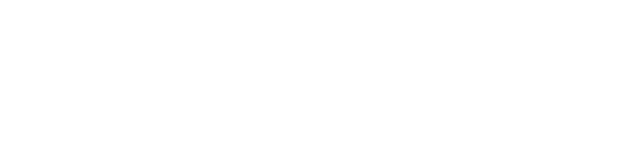
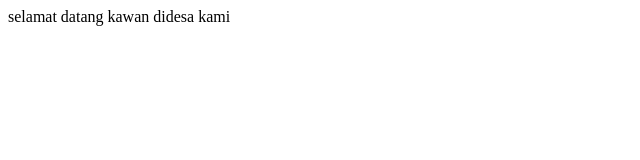
Before and after one commit to MrZodoxVpython/programming, a plain HTML site: page index.html in a window 1280 px wide. Shown: the whole page, without its empty margins (0-640 px from the left). Drawn offline with Linux system fonts and the light colour scheme.

Commit message:
menambahkan syntax di body

```diff
--- a/index.html
+++ b/index.html
@@ -1,8 +1,12 @@
 <DOCTYPE html>
 <html>
+
 <head>
  <link rel="stylesheet/css" href="sjdfskdj">
 </head>
+
 <body>
+ <p5>selamat datang kawan didesa kami</p5>
 </body>
+
 </html>
```
